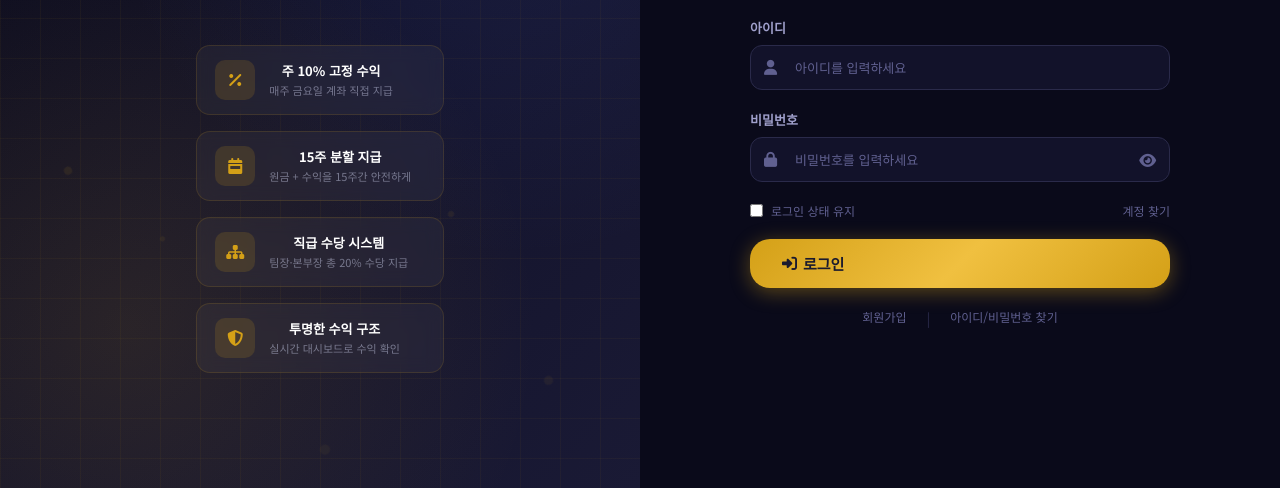
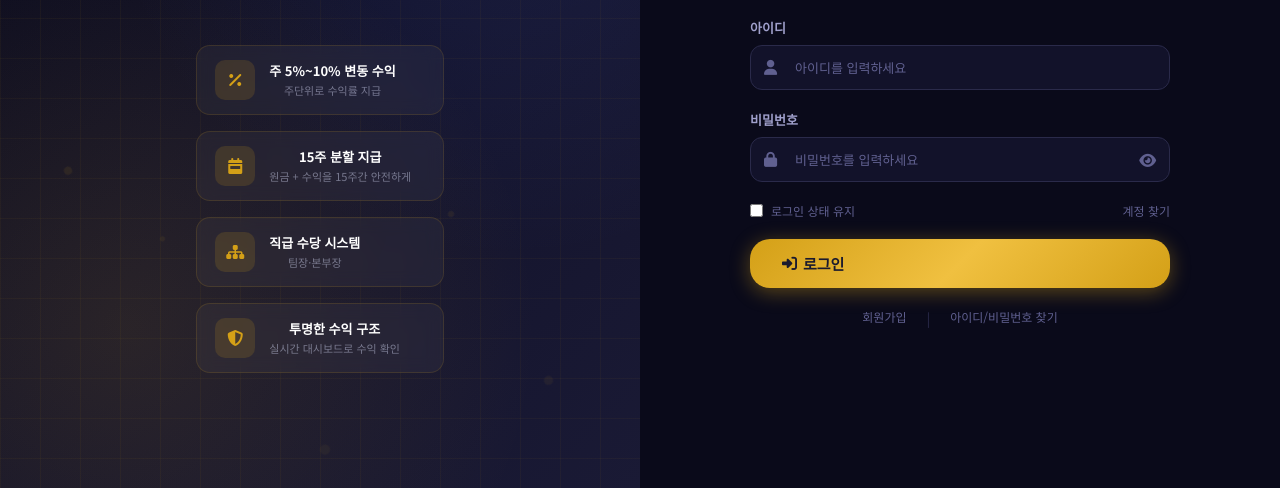
Before and after one commit to ssajjang/dangun2, a website: page index.html in a window 1280 px wide. Shown: the part 312-800 px from the top of the page. Drawn offline with Linux system fonts and the light colour scheme.

Commit message:
Add files via upload
Signed-off-by: ssajjang <103804402+ssajjang@users.noreply.github.com>

```diff
--- a/index.html
+++ b/index.html
@@ -409,8 +409,8 @@
           <div class="feature-item delay-1">
             <div class="feature-icon"><i class="fas fa-percent"></i></div>
             <div class="feature-text">
-              <div class="title">주 10% 고정 수익</div>
-              <div class="desc">매주 금요일 계좌 직접 지급</div>
+              <div class="title">주 5%~10% 변동 수익</div>
+              <div class="desc">주단위로 수익률 지급</div>
             </div>
           </div>
           <div class="feature-item delay-2">
@@ -424,7 +424,7 @@
             <div class="feature-icon"><i class="fas fa-sitemap"></i></div>
             <div class="feature-text">
               <div class="title">직급 수당 시스템</div>
-              <div class="desc">팀장·본부장 총 20% 수당 지급</div>
+              <div class="desc">팀장·본부장</div>
             </div>
           </div>
           <div class="feature-item delay-4">
```
Also changed, not shown: member/index.html (+1 -1 lines), server.js (+11 -4 lines).
